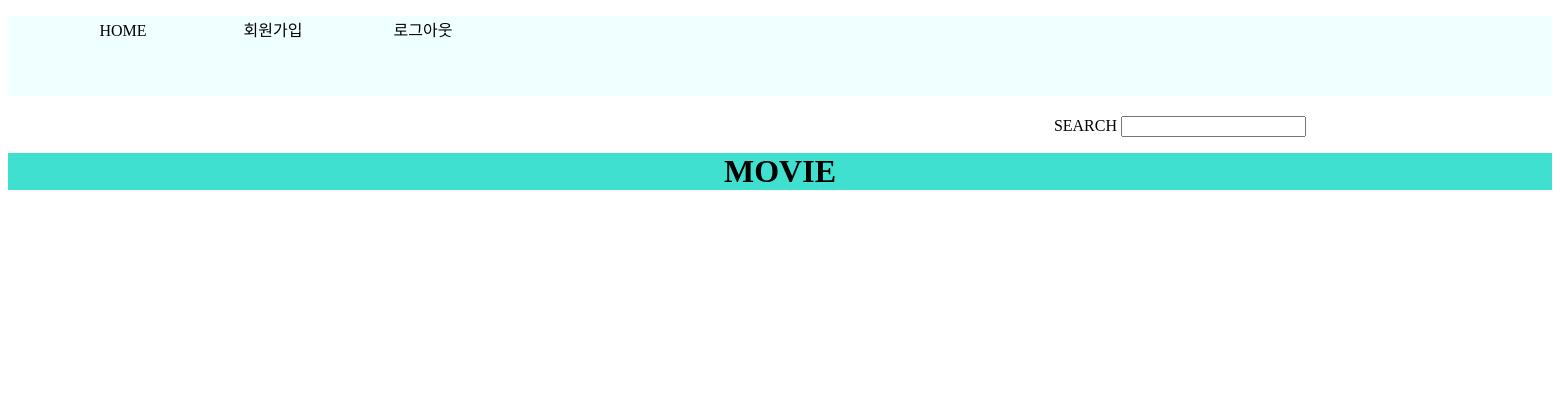
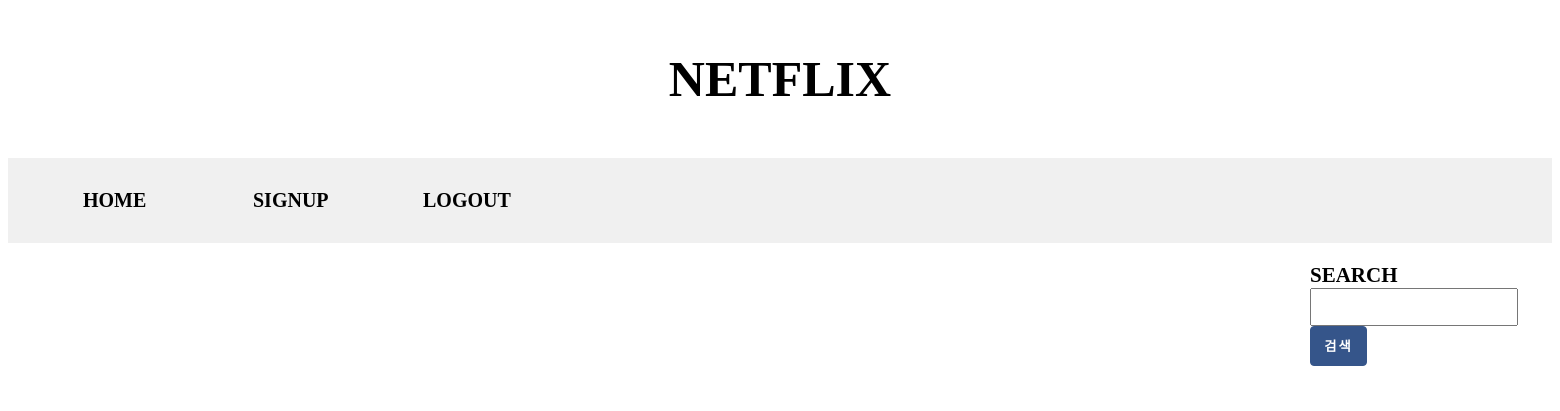
Before and after one commit to kosmos992/miniHT, a Django app: page / in a window 1560 px wide. Shown: the top 411 px of the page. Run offline with Django 3.2, Linux system fonts and the light colour scheme; the visitor is signed in with stand-in values (Sample User, id 1); data that the repository does not hold is empty.

Commit message:
css with home page

```diff
--- a/myproject/movie/templates/home.html
+++ b/myproject/movie/templates/home.html
@@ -1,12 +1,16 @@
 {% extends 'base.html' %}
+<link rel="stylesheet" href="d_style.css">
 <style>
     {% block css_content %}
     /* h1 {color: red;} */
-    #title {text-align: center; background-color:turquoise;}
-    #poster {float: left; padding: 30px; text-align: center; }
+    body{
+    font-family: 나눔스퀘어, 나눔바른고딕;}
+    #poster {float: left; padding: 35px; text-align: center; margin-top: 80px; }
     #paginator { display:block; margin: 0px auto; text-align: center;}
-    #contents {display:flex;justify-content:center;}
-    #movieinfo {font-size: 16px; font-weight: bold; width: 220px;}
+    #contents {display:flex; justify-content:center;}
+    #movieinfo, #movie_title {width: 220px;}
+    #movieinfo {font-size: 18px; }
+    #movie_title {font-weight: bold; font-size: 20px; }
     .page {
         display: inline-block;
         padding: 0.7em 1em;
@@ -19,22 +23,25 @@
         background-size: 400% 300%;
         border: 1px solid #35558A;}
 
-    .page:hover {}
+    .page:hover {color: white; background-color:#35558A;}
     {% endblock %}
 </style>
 
 
     {% block content %}
-        <h1 id="title">MOVIE</h1>
         <div id="contents">
 
         {% for movie in movies %}
         <div id="poster">
-        <img src = "{{movie.poster_url}}" width="200px">
+        <img src = "{{movie.poster_url}}" width="230px">
         <br> <br>
         <p id="movieinfo">
         {{movie.release_date}}
         <br>
+        {{movie.genre}}
+        <br>
+        </p>
+        <p id="movie_title">
         {{movie.title_kor}}
         </div>
         </p>
--- a/myproject/movie/views.py
+++ b/myproject/movie/views.py
@@ -11,7 +11,10 @@ from django.core.paginator import Paginator
 
 def home(request):
     movies = Movie.objects.all()
-#    staff = Staff.objects.all()
+    query = request.GET.get('query')
+    if query:
+        movies = Movie.objects.filter(title_kor__icontains=query)
+
     paginator = Paginator(movies, 5) # blogs를 3개씩 쪼갠다
     page = request.GET.get('page') # 해당 정보가 오지 않아도 넘어간다
     paginated_movies = paginator.get_page(page)
--- a/myproject/myproject/templates/base.html
+++ b/myproject/myproject/templates/base.html
@@ -2,30 +2,50 @@
 <html lang="en">
 <head>
 <style>
-    #navbar {background-color: azure; height: 80px;}
-    #navbar ul li {list-style: none; color: white; float: left; line-height: 30px; vertical-align: middle; text-align: center;}
-    #navbar .nav {text-decoration: none; color:black; display: block; width: 150px;}
-    #search {position: absolute; right: 15%; padding: 20px; height: 50px;}
+    #navbar {height: 40px; padding: 15px; padding-bottom: 30px; margin-bottom: 10px; background-color: rgb(240, 240, 240);}
+    #navbar ul li {list-style: none; color: white; float: left;}
+    #navbar .nav {text-decoration: none; color:black; display: block; width: 150px; font-size: 20px; margin-left: 20px; font-weight: bold;}
+    #search {padding: 10px; font-weight: bold; justify-items: center; font-size: 21px;}
+    #searchbox {width: 200px; height: 32px;}
+    #searchdiv {position: absolute; left: 1300px; margin-bottom: 100px;}
+    #searchdiv #search button { display: inline-block;
+        padding: 0.7em 1em;
+        border-radius: 4px;
+        color: white;
+        background-color: #35558A;
+        font-weight: bold;
+        letter-spacing: 2px;
+        text-decoration: none;
+        background-position: 1% 50%;
+        background-size: 400% 300%;
+        border: 1px solid #35558A;}}
+    .nav:hover {color: white;}
+    #title {text-align: center; font-size: 50px; font-weight: bold;}
     {% block css_content %}
     {% endblock %}
 </style>
 </head>
 <body>
+    <p id="title"> NETFLIX</p>
     <nav id ='navbar'>
            <ul>
            <li><a class="nav" href="{% url 'home' %}"> HOME </a></li>
-           <li><a class="nav" href="{% url 'signup' %}"> 회원가입 </a>
+           <li><a class="nav" href="{% url 'signup' %}"> SIGNUP </a>
            {% if user.is_authenticated %}
-           <li><a class="nav" href=""> 로그아웃 </a></li>
+           <li><a class="nav" href="{% url 'logout' %}"> LOGOUT </a></li>
            {% else %}
-           <li><a class="nav" href="{% url 'login' %}"> 로그인 </a></li>
+           <li><a class="nav" href="{% url 'login' %}"> LOGIN </a></li>
            {% endif %}
         </ul>
     </nav>
 
+
+    <div id = "searchdiv">
     <form id="search" action="{% url 'home' %}">
-        SEARCH <input type="text" name="query">
+        SEARCH <br> <input id="searchbox" type="text" name="query">
+        <button type="submit"> 검색 </button>
       </form> <br><br>
+    </div>
     {% block content %}
     {% endblock %}
 </body>
```
